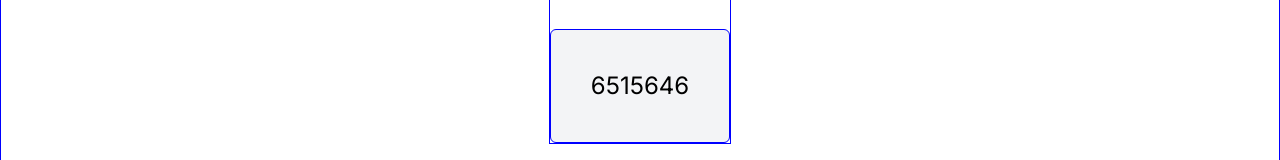
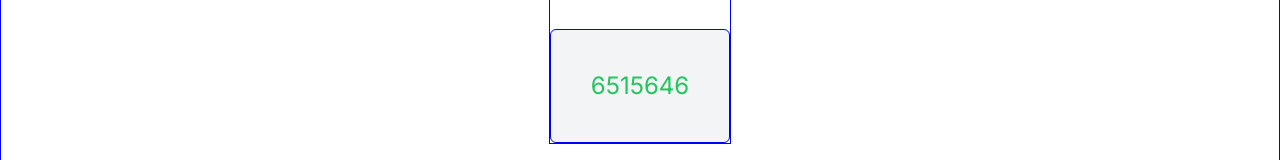
Before and after one commit to riwepo/nov-duvera-front-end-test, a Next.js app: page / in a window 1280 px wide. Shown: the part 368-528 px from the top of the page. Built offline with nearby package versions, Linux system fonts and the light colour scheme.

Commit message:
implement dynamic number class

```diff
--- /dev/null
+++ b/app/components/DynamicNumber.tsx
@@ -0,0 +1,10 @@
+interface DynamicNumberProps {
+  number: number;
+  colorClass: string;
+}
+
+const DynamicNumber: React.FC<DynamicNumberProps> = function (props) {
+  return <p className={props.colorClass}>{props.number}</p>;
+};
+
+export default DynamicNumber;
--- a/app/page.tsx
+++ b/app/page.tsx
@@ -1,10 +1,12 @@
+import DynamicNumber from "./components/DynamicNumber";
+
 export default function Home() {
   return (
     <div className="bg-white h-screen grid grid-rows-[1fr_auto_1fr] grid-cols-[1fr_auto_1fr]">
       <div className="row-start-2 col-start-2 bg-transparent flex flex-col items-center">
         <h1 className="text-black py-10 font-bold text-xl">QUADRA TEST</h1>
         <div className="bg-gray-100 rounded-md p-10 font-normal text-2xl">
-          <p>6515646</p>
+          <DynamicNumber number={6515646} colorClass="text-green-500" />
         </div>
       </div>
     </div>
```
